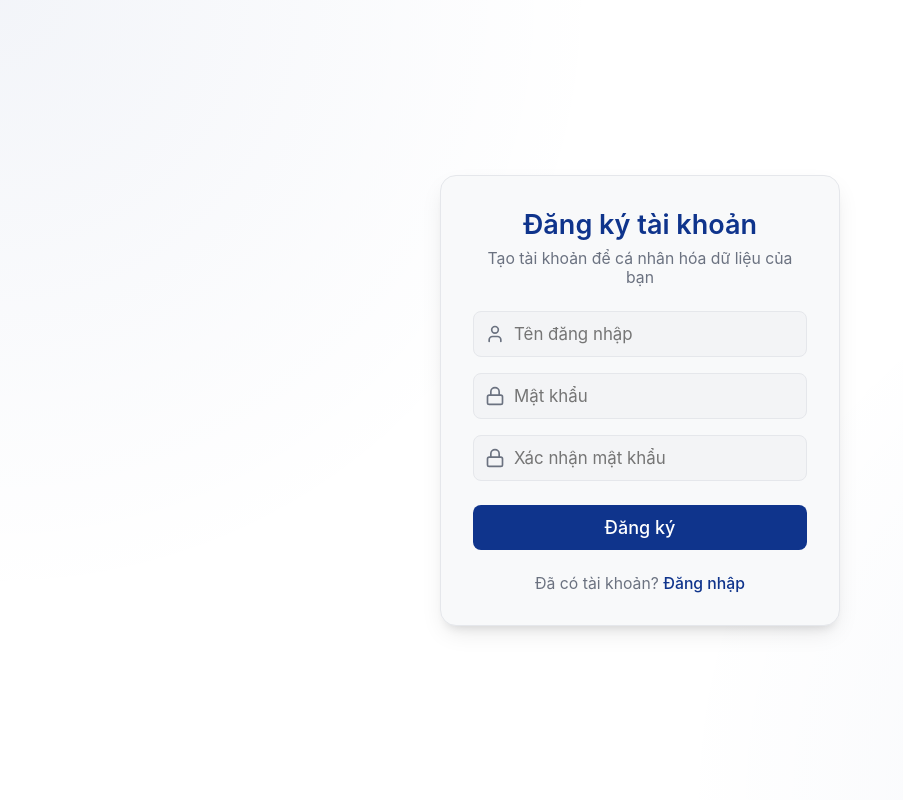
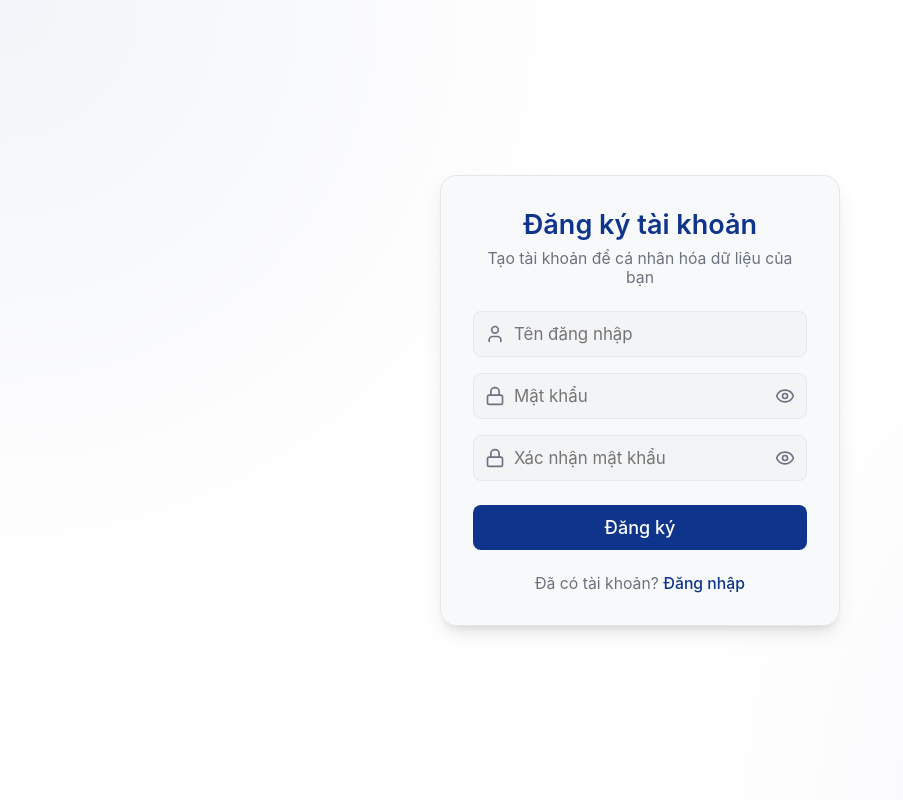
Before and after one commit to NguyenTuKien/AStarCare, a React (Vite) app: page / in a window 1280 px wide. Both pictures are taken after a click on the element "Đăng ký ngay". Shown: the whole page, without its empty margins (0-903 px from the left). Built offline with nearby package versions, Linux system fonts and the light colour scheme; no server answers.

Commit message:
Add view password

```diff
--- a/src/App.jsx
+++ b/src/App.jsx
@@ -20,16 +20,13 @@ function App() {
   const [activeSession, setActiveSession] = useState(null)
 
   // Auth state
-  const [token, setToken] = useState(localStorage.getItem('token') || null)
-  const [user, setUser] = useState(() => {
-    const saved = localStorage.getItem('user');
-    return saved ? JSON.parse(saved) : null;
-  })
+  const [user, setUser] = useState(null)
+  const [authLoading, setAuthLoading] = useState(true)
 
-  const handleLogout = () => {
-    localStorage.removeItem('token')
-    localStorage.removeItem('user')
-    setToken(null)
+  const handleLogout = async () => {
+    try {
+      await fetch('/api/auth/logout', { method: 'POST' })
+    } catch(err) {}
     setUser(null)
     setSessions([])
     setActiveSessionId(null)
@@ -37,9 +34,7 @@ function App() {
   }
 
   const apiFetch = async (url, options = {}) => {
-    const headers = { ...options.headers }
-    if (token) headers['Authorization'] = `Bearer ${token}`
-    const res = await fetch(url, { ...options, headers })
+    const res = await fetch(url, options)
     if (res.status === 401) {
       handleLogout()
       throw new Error("Phiên đăng nhập hết hạn")
@@ -48,7 +43,23 @@ function App() {
   }
 
   useEffect(() => {
-    if (!token) return;
+    fetch('/api/auth/me')
+      .then(res => {
+        if (!res.ok) throw new Error("Not logged in");
+        return res.json();
+      })
+      .then(data => {
+        setUser(data.user);
+        setAuthLoading(false);
+      })
+      .catch(() => {
+        setUser(null);
+        setAuthLoading(false);
+      })
+  }, [])
+
+  useEffect(() => {
+    if (!user) return;
     setIsConnecting(true)
     setApiError(null)
     apiFetch('/api/sessions')
@@ -73,7 +84,7 @@ function App() {
   }, [])
 
   useEffect(() => {
-    if (activeSessionId && token) {
+    if (activeSessionId && user) {
       apiFetch(`/api/sessions/${activeSessionId}`)
         .then(res => res.json())
         .then(data => setActiveSession(data))
@@ -199,12 +210,17 @@ function App() {
     }
   }
 
-  if (!token) {
+  if (authLoading) {
+    return (
+      <div style={{ display: 'flex', justifyContent: 'center', alignItems: 'center', height: '100vh', background: '#f5f7fa', color: 'var(--primary-color)' }}>
+        Đang tải thông tin người dùng...
+      </div>
+    );
+  }
+
+  if (!user) {
     return <AuthScreen onAuthSuccess={(data) => {
-      localStorage.setItem('token', data.access_token);
-      localStorage.setItem('user', JSON.stringify({ id: data.user_id, username: data.username }));
-      setToken(data.access_token);
-      setUser({ id: data.user_id, username: data.username });
+      setUser(data.user);
     }} />
   }
 
@@ -281,7 +297,6 @@ function App() {
         activeSession={activeSession}
         onSendMessage={handleSendMessage}
         user={user}
-        token={token}
         onLogout={handleLogout}
       />
 
--- a/src/components/AuthScreen.jsx
+++ b/src/components/AuthScreen.jsx
@@ -1,5 +1,5 @@
 import { useState } from 'react';
-import { Mail, Lock, User, Loader2 } from 'lucide-react';
+import { Mail, Lock, User, Loader2, Eye, EyeOff } from 'lucide-react';
 
 function AuthScreen({ onAuthSuccess }) {
   const [isLogin, setIsLogin] = useState(true);
@@ -8,6 +8,8 @@ function AuthScreen({ onAuthSuccess }) {
   const [confirmPassword, setConfirmPassword] = useState('');
   const [loading, setLoading] = useState(false);
   const [error, setError] = useState('');
+  const [showPassword, setShowPassword] = useState(false);
+  const [showConfirmPassword, setShowConfirmPassword] = useState(false);
 
   const handleSubmit = async (e) => {
     e.preventDefault();
@@ -94,22 +96,28 @@ function AuthScreen({ onAuthSuccess }) {
           <div className="auth-input-group">
             <Lock size={20} className="auth-icon" />
             <input
-              type="password"
+              type={showPassword ? "text" : "password"}
               placeholder="Mật khẩu"
               value={password}
               onChange={(e) => setPassword(e.target.value)}
             />
+            <button type="button" className="auth-icon-right" onClick={() => setShowPassword(!showPassword)}>
+              {showPassword ? <EyeOff size={20} /> : <Eye size={20} />}
+            </button>
           </div>
 
           {!isLogin && (
             <div className="auth-input-group">
               <Lock size={20} className="auth-icon" />
               <input
-                type="password"
+                type={showConfirmPassword ? "text" : "password"}
                 placeholder="Xác nhận mật khẩu"
                 value={confirmPassword}
                 onChange={(e) => setConfirmPassword(e.target.value)}
               />
+              <button type="button" className="auth-icon-right" onClick={() => setShowConfirmPassword(!showConfirmPassword)}>
+                {showConfirmPassword ? <EyeOff size={20} /> : <Eye size={20} />}
+              </button>
             </div>
           )}
 
--- a/src/components/MainChat.jsx
+++ b/src/components/MainChat.jsx
@@ -3,7 +3,7 @@ import { Plus, Mic, Send, Image as ImageIcon, Settings, ThumbsUp, ThumbsDown, Co
 import { transcribeAudio } from '../services/llmService'
 import CameraModal from './CameraModal'
 
-function MainChat({ onOpenSettings, activeSession, onSendMessage, user, token, onLogout }) {
+function MainChat({ onOpenSettings, activeSession, onSendMessage, user, onLogout }) {
   const [showPlusMenu, setShowPlusMenu] = useState(false)
   const [showProfileMenu, setShowProfileMenu] = useState(false)
   const [showCamera, setShowCamera] = useState(false)
@@ -73,7 +73,7 @@ function MainChat({ onOpenSettings, activeSession, onSendMessage, user, token, o
         const blob = new Blob(audioChunksRef.current, { type: geminiMimeType })
         setIsTranscribing(true)
         try {
-          const text = await transcribeAudio(blob, token)
+          const text = await transcribeAudio(blob)
           if (text) {
             setInputValue(prev => (prev ? prev + ' ' : '') + text)
             showToast('Đã điền transcript vào ô chat. Bạn có thể sửa lại rồi bấm Gửi.')
--- a/src/index.css
+++ b/src/index.css
@@ -1040,6 +1040,23 @@ input:checked + .slider:before {
   box-shadow: 0 0 0 2px rgba(15, 52, 140, 0.2);
 }
 
+.auth-icon-right {
+  position: absolute;
+  right: 12px;
+  background: none;
+  border: none;
+  color: var(--text-secondary);
+  cursor: pointer;
+  display: flex;
+  align-items: center;
+  justify-content: center;
+  padding: 0;
+}
+
+.auth-icon-right:hover {
+  color: var(--primary-color);
+}
+
 .auth-submit-btn {
   background-color: var(--primary-color);
   color: white;
--- a/src/services/llmService.js
+++ b/src/services/llmService.js
@@ -10,17 +10,13 @@ export const generateBotResponse = async (userText, imageUrls = []) => {
 /**
  * Transcribes an audio Blob.
  */
-export const transcribeAudio = async (audioBlob, token) => {
+export const transcribeAudio = async (audioBlob) => {
     try {
         const formData = new FormData();
         formData.append("audio", audioBlob, "record.webm");
 
-        const headers = {};
-        if (token) headers['Authorization'] = `Bearer ${token}`;
-
         const response = await fetch("/api/transcribe", {
             method: "POST",
-            headers,
             body: formData,
             // KHÔNG set header Content-Type để trình duyệt tự động tính toán boundary
         });
```
